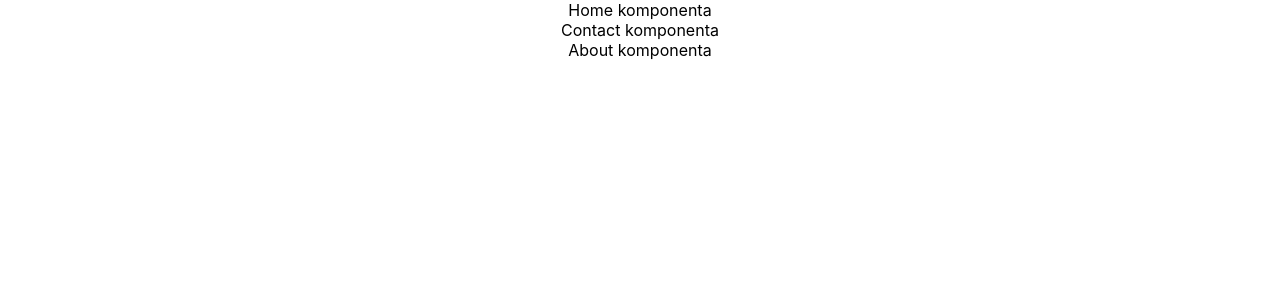
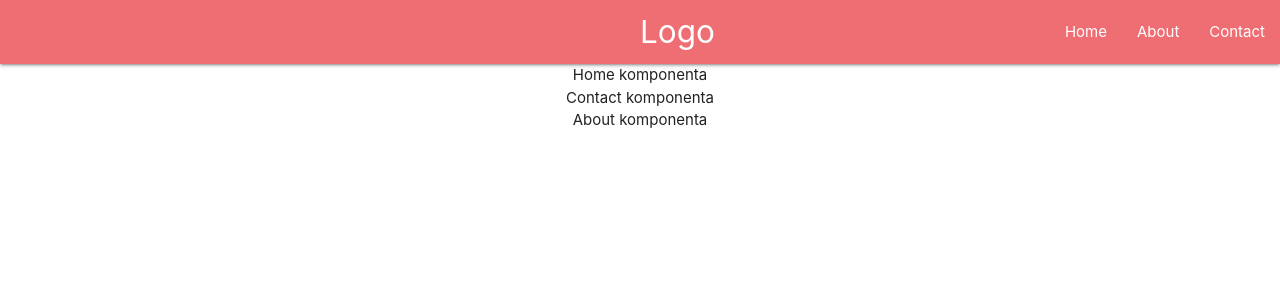
Before and after one commit to stedza93/WebCourse-Frontend, a React (Create React App) app in the folder spa-app-rrouter/: page / in a window 1280 px wide. Shown: the top 300 px of the page. Built offline with nearby package versions, Linux system fonts and the light colour scheme.

Commit message:
dodat materialize, Navbar komponenta i sredjen layout

```diff
--- a/spa-app-rrouter/public/index.html
+++ b/spa-app-rrouter/public/index.html
@@ -24,6 +24,7 @@
       work correctly both with client-side routing and a non-root public URL.
       Learn how to configure a non-root public URL by running `npm run build`.
     -->
+    <link rel="stylesheet" href="https://cdnjs.cloudflare.com/ajax/libs/materialize/1.0.0/css/materialize.min.css">
     <title>React App</title>
   </head>
   <body>
--- a/spa-app-rrouter/src/App.js
+++ b/spa-app-rrouter/src/App.js
@@ -1,4 +1,5 @@
 import React from "react";
+import Navbar from "./components/Navbar";
 import Home from "./components/Home";
 import Contact from "./components/Contact";
 import About from "./components/About";
@@ -7,6 +8,7 @@ import "./App.css";
 function App() {
   return (
     <div className="App">
+       <Navbar></Navbar>
       <Home></Home>
       <Contact></Contact>
       <About></About>
--- /dev/null
+++ b/spa-app-rrouter/src/components/Navbar.js
@@ -0,0 +1,24 @@
+import React from "react";
+function Navbar() {
+  return (
+    <nav>
+      <div className="nav-wrapper">
+        <a href="/" className="brand-logo">
+          Logo
+        </a>
+        <ul id="nav-mobile" className="right hide-on-med-and-down">
+          <li>
+            <a href="/">Home</a>
+          </li>
+          <li>
+            <a href="/about">About</a>
+          </li>
+          <li>
+            <a href="/contact">Contact</a>
+          </li>
+        </ul>
+      </div>
+    </nav>
+  );
+}
+export default Navbar;
```
